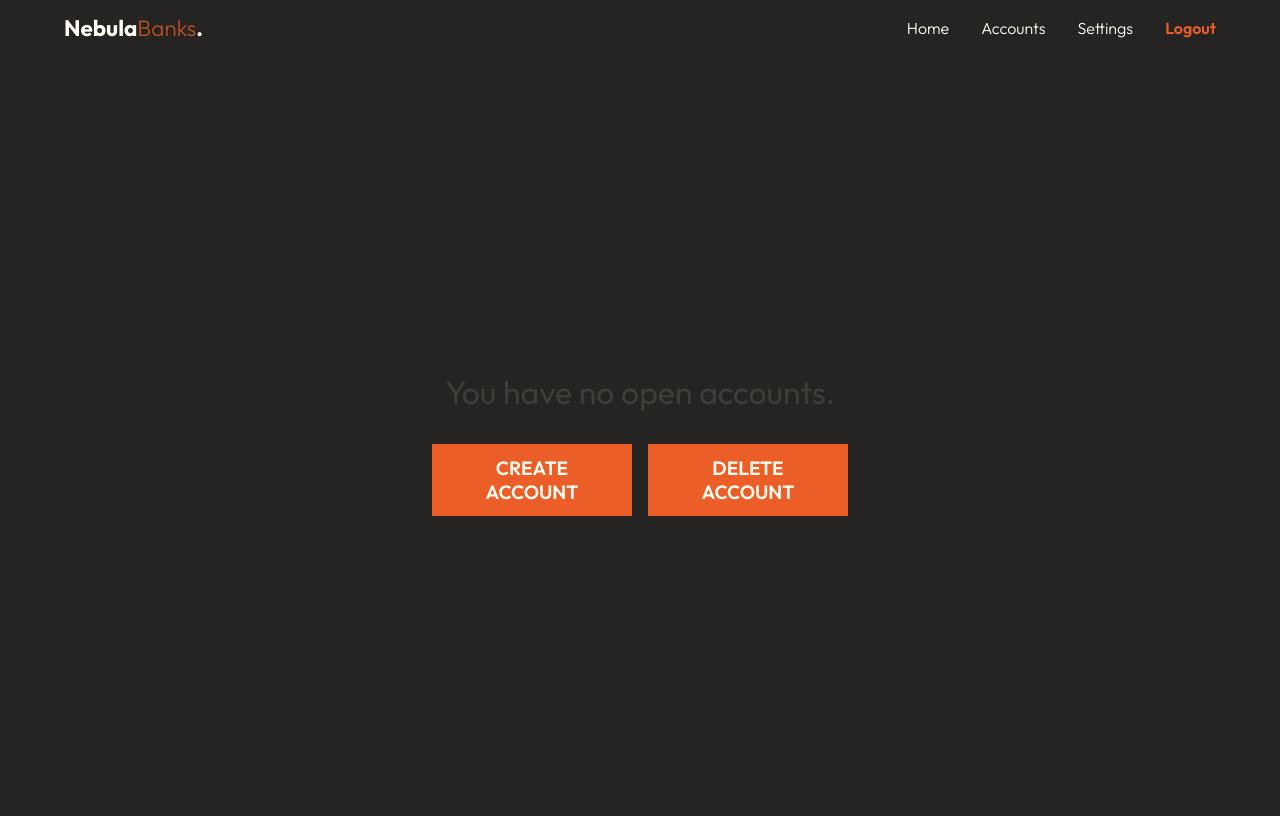
After one commit to PhantomLeii/banking-system, a Django app: page /accounts/ in a window 1280 px wide. The commit adds this page. Run offline with Django 5.2, Linux system fonts and the light colour scheme; a user stored in the database is signed in.

Commit message:
Update: add accounts page with create & delete links

```diff
--- a/core/urls.py
+++ b/core/urls.py
@@ -4,6 +4,7 @@ from .views import (
     LoginView,
     LogoutView,
     RegisterView,
+    AccountsView,
 )
 
 urlpatterns = [
@@ -11,4 +12,5 @@ urlpatterns = [
     path('login/', LoginView.as_view(), name='login'),
     path('logout/', LogoutView.as_view(), name='logout'),
     path('register/',RegisterView.as_view(), name='register'),
+    path('accounts/', AccountsView.as_view(), name='accounts'),
 ]
--- a/core/views.py
+++ b/core/views.py
@@ -66,3 +66,11 @@ class RegisterView(TemplateView):
             error_message = 'Invalid form data'
         context = {'form': form, 'error_message': error_message}
         return render(request, self.template_name, context)
+
+
+class AccountsView(TemplateView):
+    template_name = 'routes/accounts.html'
+
+    def get(self, request):
+        accounts = Account.objects.filter(user=request.user)
+        return render(request, self.template_name, {'accounts': accounts})
--- a/static/css/index.css
+++ b/static/css/index.css
@@ -46,6 +46,7 @@ header {
 	justify-content: space-between;
 	align-items: center;
 	z-index: 2;
+	transition: 0.45s;
 }
 
 #logo {
@@ -104,9 +105,12 @@ main {
 	position: relative;
 	top: 3.5rem;
 	display: flex;
+	flex-direction: column;
+	gap: 2rem;
 	justify-content: center;
 	align-items: center;
 	margin: 1rem 0;
+	height: calc(100vh - 3.5rem);
 }
 
 #hero {
@@ -141,7 +145,7 @@ main {
 	margin-bottom: 0.8rem;
 }
 
-#btn-box {
+.btn-box {
 	width: 100%;
 	display: flex;
 	justify-content: center;
@@ -150,6 +154,7 @@ main {
 }
 
 .btn {
+	text-align: center;
 	font-size: 1.2rem;
 	font-weight: 600;
 	color: var(--clr-text-primary);
@@ -232,9 +237,18 @@ form button:hover {
 	text-decoration: underline;
 }
 
+.info {
+	color: var(--clr-secondary-bg);
+	font-size: 2rem;
+}
+
 @media screen and (max-width: 768px) {
 	.container {
 		padding: 0 2rem;
+	}
+
+	main {
+		flex-direction: column;
 	}
 
 	#menu-icon {
@@ -268,10 +282,15 @@ form button:hover {
 	.nav-link:hover {
 		border-bottom: 1px solid transparent;
 	}
+
+	.btn-box {
+		flex-direction: column;
+		gap: 1rem;
+	}
 }
 
 @media screen and (max-width: 480px) {
-	#btn-box {
+	.btn-box {
 		flex-direction: column;
 		gap: 1rem;
 	}
--- a/static/js/index.js
+++ b/static/js/index.js
@@ -11,3 +11,14 @@ menuIcon.addEventListener('click', () => {
 		menuIcon.classList.replace('bx-menu', 'bx-x');
 	}
 });
+
+const navbar = document.getElementById('navbar');
+const postion = navbar.offsetTop;
+
+window.addEventListener('scroll', () => {
+	if (window.scrollY > postion) {
+		navbar.classList.add('sticky');
+	} else {
+		navbar.classList.remove('sticky');
+	}
+});
--- a/templates/components/navbar.html
+++ b/templates/components/navbar.html
@@ -1,4 +1,4 @@
-<header id='navbar' class='container sticky'>
+<header id='navbar' class='container'>
     <div class="logo">
         <a href="{% url "home" %}" id="logo">Nebula<span>Banks</span>.</a>
     </div>
@@ -6,7 +6,7 @@
     <i class='bx bx-menu' id='menu-icon'></i>
     <nav id="menu">
         <a href="{% url "home" %}" class="nav-link">Home</a>
-        <a href="" class="nav-link">Accounts</a>
+        <a href="{% url "accounts" %}" class="nav-link">Accounts</a>
         <a href="" class="nav-link">Settings</a>
         <a href="{% url "logout" %}" class="nav-link user-admin">Logout</a>
     </nav>
--- /dev/null
+++ b/templates/routes/accounts.html
@@ -0,0 +1,21 @@
+{% extends "base.html" %} {% block content %}
+<main class='container'>
+	<div id="accounts">
+		{% if accounts %} {% for account in accounts %}
+		<div class="card">
+			<h2>{{ account.name }}: {{ account.account_type }}</h2>
+			<p class="number">Account Number: <span>{{ account.number }}</span></p>
+			<h1 class="balance">Current balance: {{ account.balance }}</h1>
+		</div>
+		{% endfor %} {% else %}
+		<div class="card">
+			<p class="info">You have no open accounts.</p>
+		</div>
+		{% endif %}
+	</div>
+	<div class="btn-box">
+		<a href="{% url "accounts" %}" class='btn'>Create Account</a>
+		<a href="{% url "accounts" %}" class='btn'>Delete Account</a>
+	</div>
+</main>
+{% endblock content %}
--- a/templates/routes/index.html
+++ b/templates/routes/index.html
@@ -14,7 +14,7 @@
 				Greatest banking solutions for any of your situations. Bank with us and enjoy the
 				best benefits out there!
 			</p>
-			<div id="btn-box">
+			<div class="btn-box">
 				<a href="{% url "login" %}" class="btn">Login</a>
 				<a href="{% url "register" %}" class="btn">Register</a>
 			</div>
```
Also changed, not shown: db.sqlite3.
